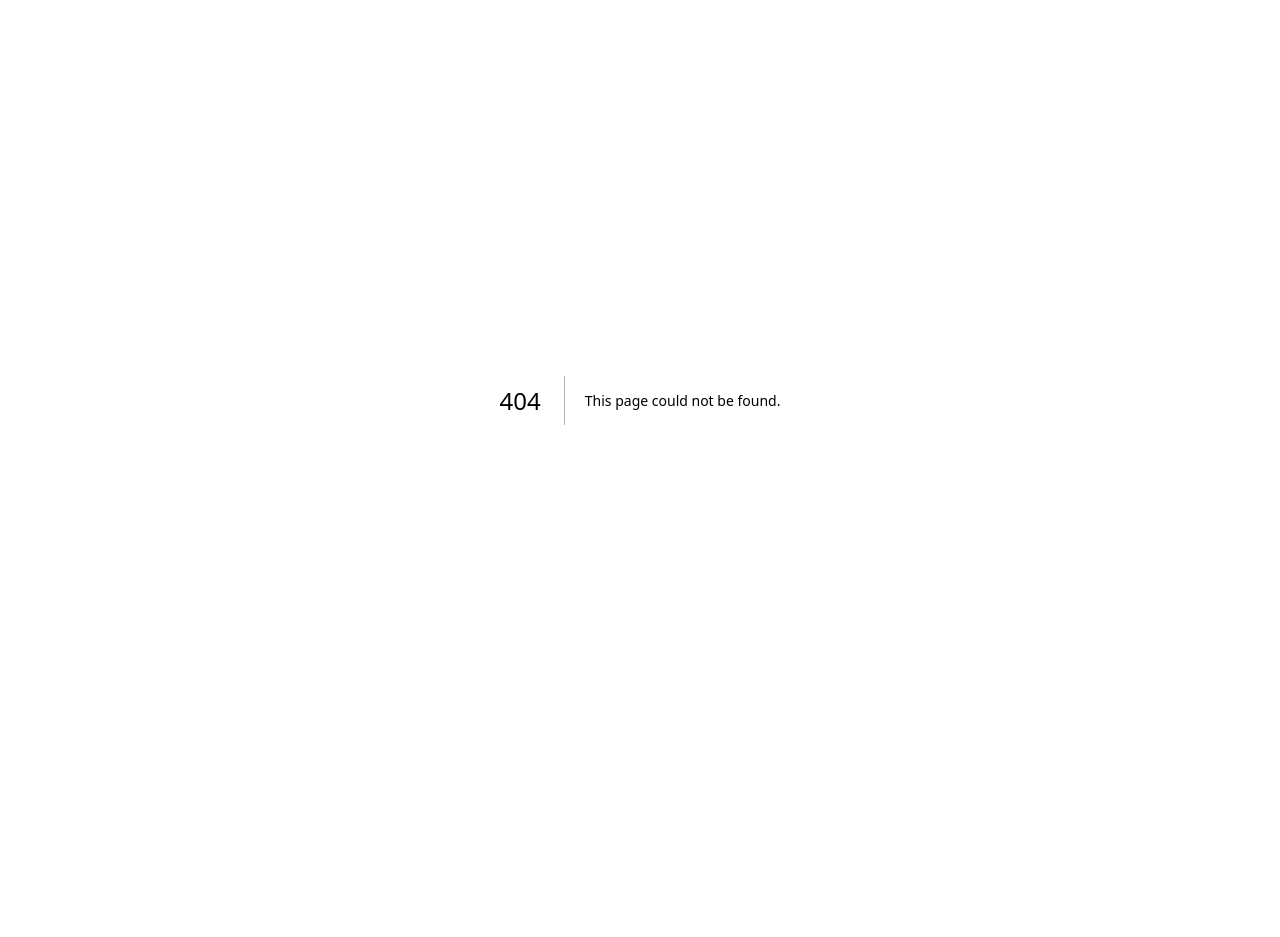
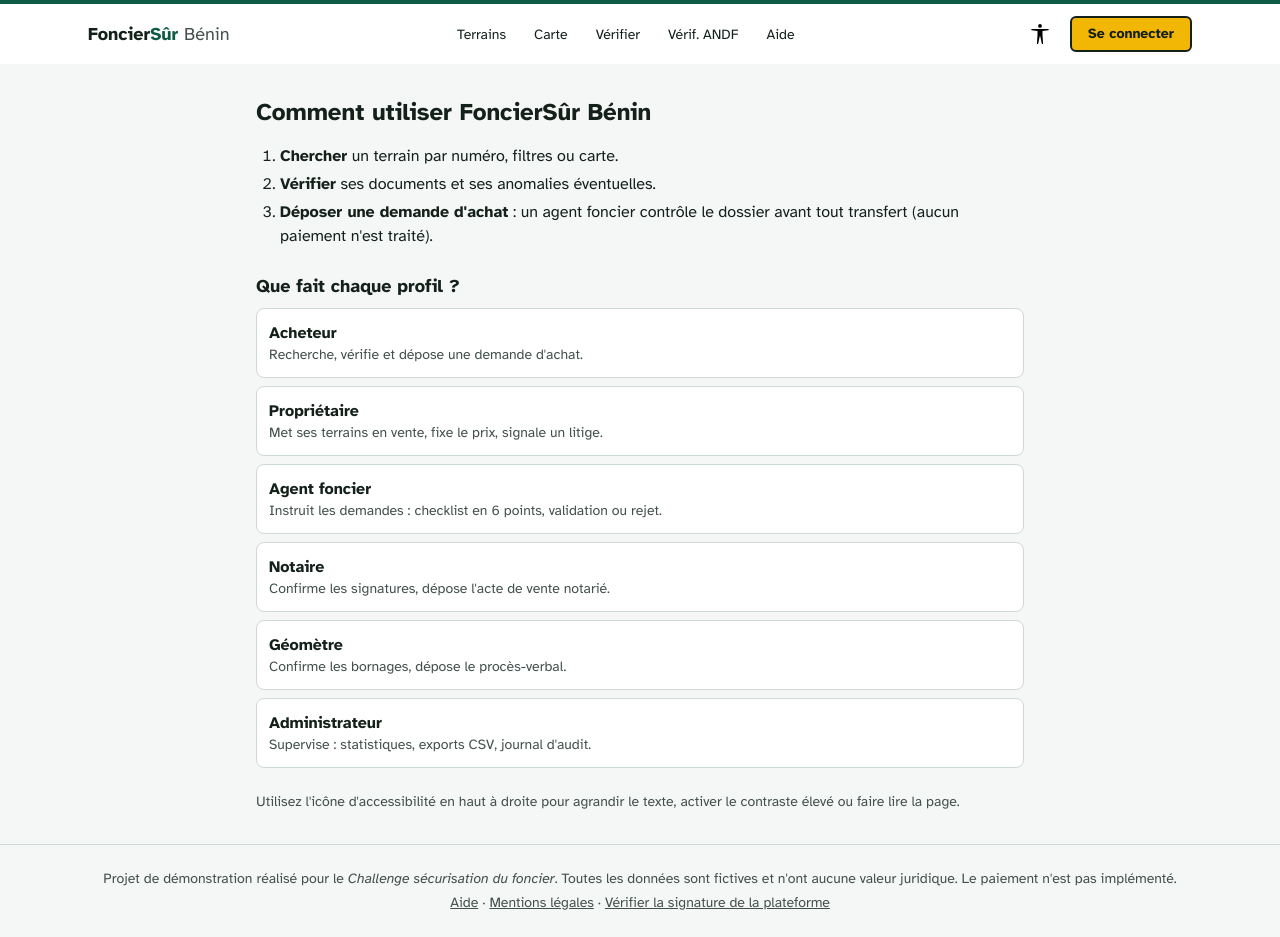
Before and after one commit to Iceeva/foncier, a Next.js app: page /aide in a window 1280 px wide. Before the commit this address had no page. Before the commit the page ends 800 px from the top, so only its background shows below. Built offline with nearby package versions, Linux system fonts and the light colour scheme; no server answers.

Commit message:
feat: pages d'aide, mentions légales, vérification rapide et page 404

```diff
--- /dev/null
+++ b/src/app/(public)/aide/page.tsx
@@ -0,0 +1,19 @@
+import type { Metadata } from "next";
+import { ROLE_LABELS } from "@/lib/domain/refs";
+export const metadata: Metadata = { title: "Aide" };
+const ACTIONS: Record<string, string> = {
+  ACHETEUR: "Recherche, vérifie et dépose une demande d'achat.", PROPRIETAIRE: "Met ses terrains en vente, fixe le prix, signale un litige.",
+  AGENT: "Instruit les demandes : checklist en 6 points, validation ou rejet.", NOTAIRE: "Confirme les signatures, dépose l'acte de vente notarié.",
+  GEOMETRE: "Confirme les bornages, dépose le procès-verbal.", ADMIN: "Supervise : statistiques, exports CSV, journal d'audit.",
+};
+export default function PageAide() {
+  return (
+    <div className="mx-auto max-w-3xl">
+      <h1 className="text-2xl font-bold text-encre">Comment utiliser FoncierSûr Bénin</h1>
+      <ol className="mt-4 list-decimal space-y-1 pl-6"><li><strong>Chercher</strong> un terrain par numéro, filtres ou carte.</li><li><strong>Vérifier</strong> ses documents et ses anomalies éventuelles.</li><li><strong>Déposer une demande d&apos;achat</strong> : un agent foncier contrôle le dossier avant tout transfert (aucun paiement n&apos;est traité).</li></ol>
+      <h2 className="mt-6 text-lg font-bold">Que fait chaque profil ?</h2>
+      <dl className="mt-2 space-y-2">{Object.entries(ROLE_LABELS).map(([k, r]) => <div key={k} className="rounded-lg border border-trait bg-carte p-3"><dt className="font-bold">{r.label}</dt><dd className="text-sm text-texte-doux">{ACTIONS[k]}</dd></div>)}</dl>
+      <p className="mt-6 text-sm text-texte-doux">Utilisez l&apos;icône d&apos;accessibilité en haut à droite pour agrandir le texte, activer le contraste élevé ou faire lire la page.</p>
+    </div>
+  );
+}
--- /dev/null
+++ b/src/app/(public)/mentions-legales/page.tsx
@@ -0,0 +1,12 @@
+import type { Metadata } from "next";
+export const metadata: Metadata = { title: "Mentions légales" };
+export default function PageMentions() {
+  return (
+    <div className="mx-auto max-w-3xl space-y-4">
+      <h1 className="text-2xl font-bold text-encre">Mentions légales</h1>
+      <p>FoncierSûr Bénin est un projet de démonstration technique. Aucune donnée, aucun document, aucune signature n&apos;a de valeur légale. Aucune parcelle réelle n&apos;est proposée.</p>
+      <p>Cadre cité à titre pédagogique : Code Foncier et Domanial (loi n°2013-01 du 14 août 2013, modifiée par la loi n°2017-15 du 10 août 2017) ; ANDF, guichet unique de la réforme foncière. Seuls l&apos;ANDF, un notaire ou un géomètre agréé peuvent confirmer un droit.</p>
+      <p>Les signatures Ed25519 prouvent l&apos;intégrité des données de cette démonstration, pas la propriété d&apos;un bien. Le paiement n&apos;est pas implémenté.</p>
+    </div>
+  );
+}
--- /dev/null
+++ b/src/app/(public)/verifier/page.tsx
@@ -0,0 +1,17 @@
+import type { Metadata } from "next";
+import { redirect } from "next/navigation";
+export const metadata: Metadata = { title: "Vérifier une parcelle" };
+export default async function PageVerifier({ searchParams }: { searchParams: Promise<Record<string, string | string[] | undefined>> }) {
+  const sp = await searchParams;
+  const id = typeof sp.id === "string" ? sp.id.trim().toUpperCase() : "";
+  if (id) redirect(`/parcelles/${id}`);
+  return (
+    <div className="mx-auto max-w-xl">
+      <h1 className="text-2xl font-bold text-encre">Vérifier une parcelle</h1>
+      <form method="get" className="mt-4 flex items-end gap-2">
+        <label className="flex flex-1 flex-col gap-1 text-sm font-bold">Numéro de parcelle<input name="id" placeholder="Exemple : CAL-0001" className="rounded-md border-2 border-trait px-3 py-2 font-normal" /></label>
+        <button className="rounded-md border-2 border-encre bg-jaune px-4 py-2 font-bold">Vérifier</button>
+      </form>
+    </div>
+  );
+}
--- /dev/null
+++ b/src/app/not-found.tsx
@@ -0,0 +1,4 @@
+import Link from "next/link";
+export default function NotFound() {
+  return <main id="contenu" className="mx-auto max-w-xl px-6 py-24 text-center"><h1 className="text-3xl font-bold">Page introuvable</h1><p className="mt-2 text-texte-doux">Cette page n&apos;existe pas ou plus.</p><Link href="/" className="mt-4 inline-block rounded-md border-2 border-encre bg-jaune px-4 py-2 font-bold">Retour à l&apos;accueil</Link></main>;
+}
```
